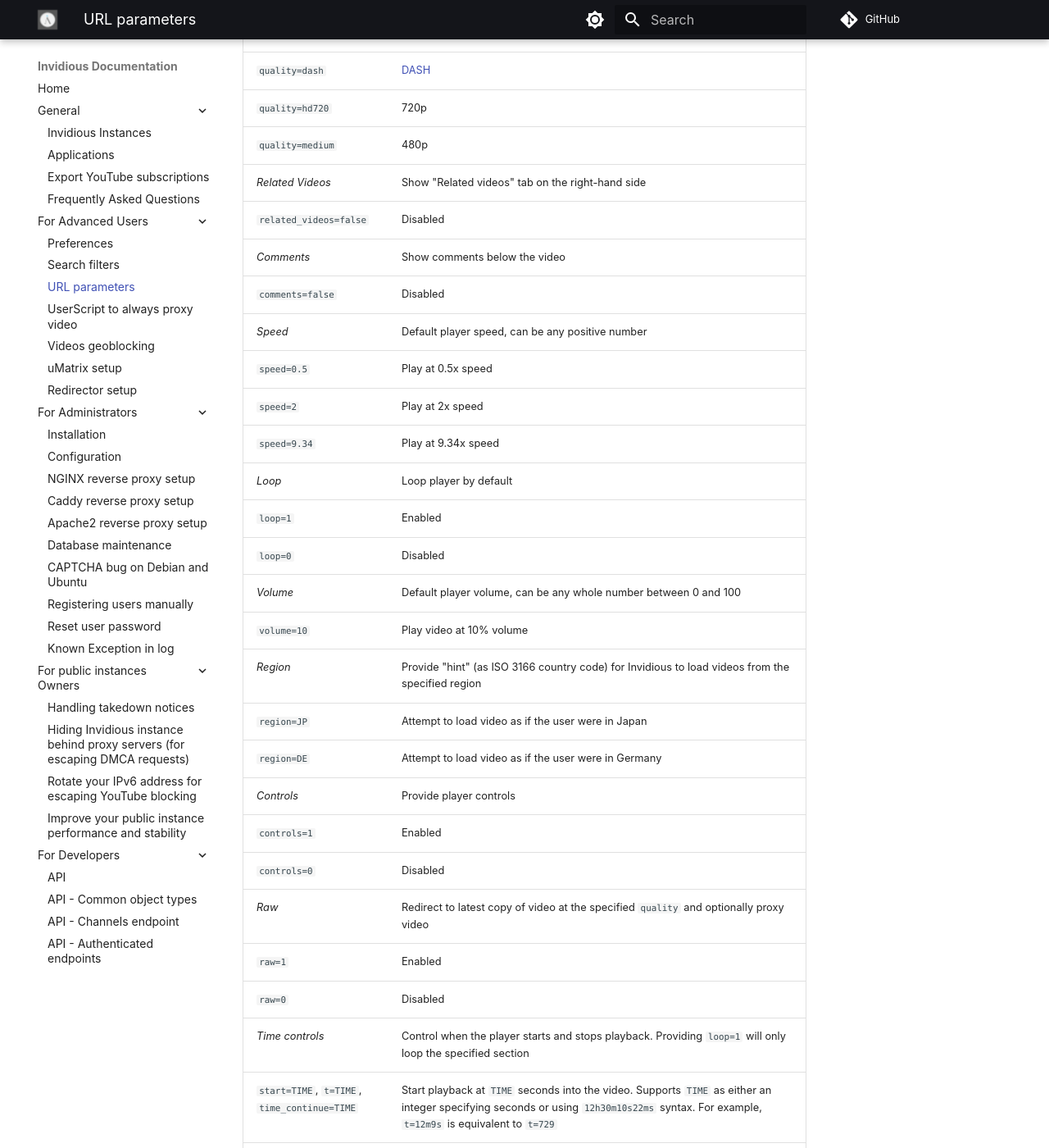
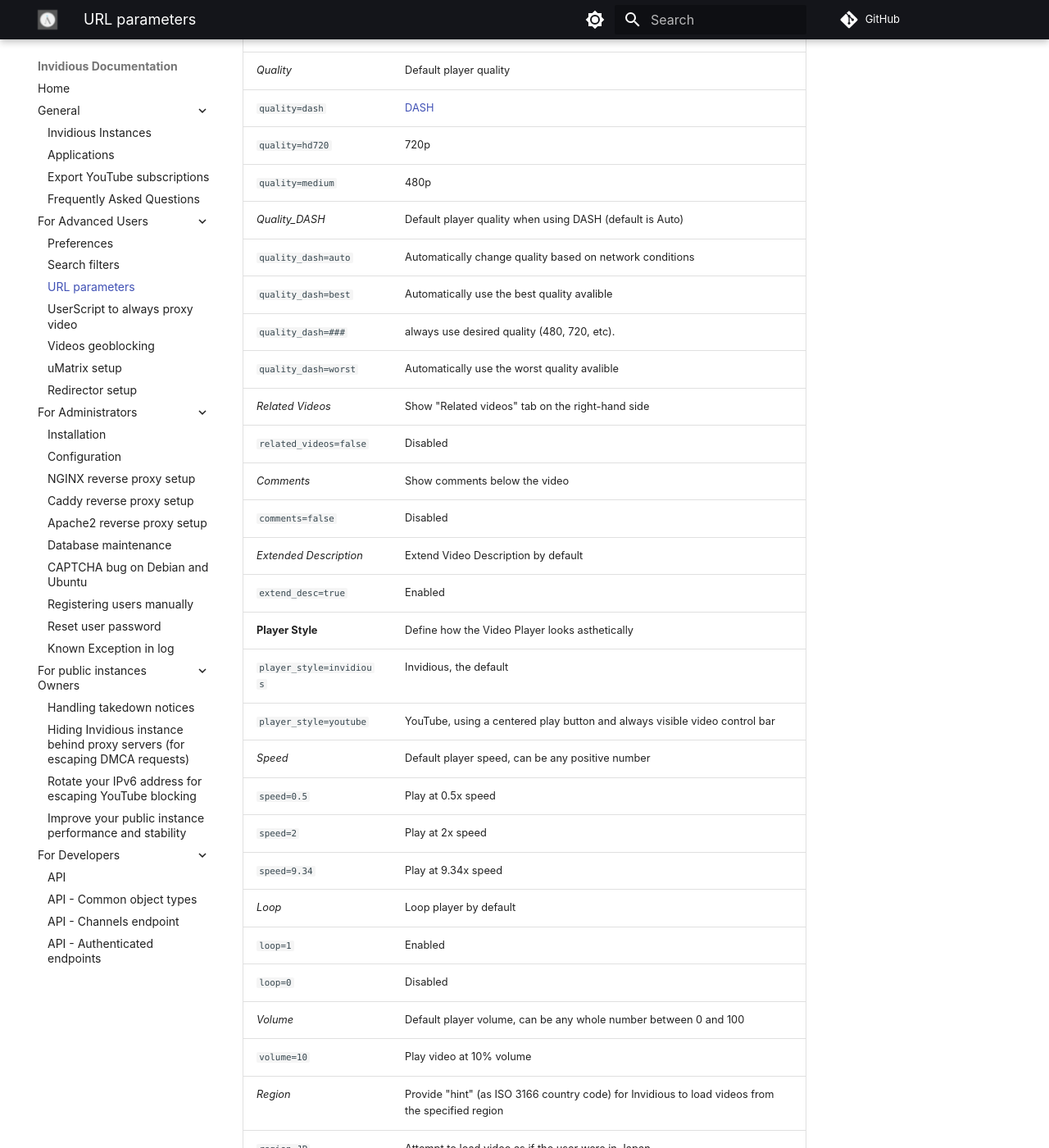
Before and after one commit to iv-org/documentation, an MkDocs documentation site: the page built from docs/url-parameters.md, in a window 1280 px wide and 1400 px high, scrolled down 2246 px. Shown: the whole window at 82% size. Built offline with MkDocs 1.6.1 and Material for MkDocs 9.7.7, drawn with Linux system fonts in a browser that asks for light colours; comment, search, counter and statistics services are not loaded; some of the changed text lies outside the part shown.

Commit message:
Update with all but two URL Parameters (#360)
* Update with quality_dash preference

The documentation has been updated to include the quality_dash preference to enforce preferred quality using dash.

* Added Extend Description

As far as I know, only two URL parameters are missing from here now, VR Mode and Save Player Position.

I have left these off intentionally because I do not know these option well enough to know what they do, how they work, or if they would be helpful parsed through extensions like Redirector or the URL Parameters Userscript.

I shall leave these two to be added by an individual more knowledgeable.

* Added `dark_mode=auto` Parameter

* Moved _Player Style_ up to Player parameters

* Update url-parameters.md

How's this?

* Update url-parameters.md

Returned the video player parameters

* Update url-parameters.md

```diff
--- a/docs/url-parameters.md
+++ b/docs/url-parameters.md
@@ -9,7 +9,8 @@
 | **Site-wide parameters**                     |                                                                                                                                                                                           |
 | _Dark mode_                                  | Configure default theme without setting cookies                                                                                                                                           |
 | `dark_mode=true`                             | Use dark theme                                                                                                                                                                            |
-| `dark_mode=false`                            | Use light theme                                                                                                                                                                           |
+| `dark_mode=false`                            | Use light theme      |
+| `dark_mode=auto`                             | Use system/browser theme
 | _Thin mode_                                  | Load HTML, CSS, JS and video elements (disables images)                                                                                                                                   |
 | `thin_mode=true`                             | Enabled                                                                                                                                                                                   |
 | `thin_mode=false`                            | Disabled                                                                                                                                                                                  |
@@ -52,10 +53,20 @@
 | `quality=dash`                               | [DASH](https://en.wikipedia.org/wiki/Dynamic_Adaptive_Streaming_over_HTTP)                                                                                                                |
 | `quality=hd720`                              | 720p                                                                                                                                                                                      |
 | `quality=medium`                             | 480p                                                                                                                                                                                      |
+| _Quality_DASH_                                    | Default player quality when using DASH (default is Auto)                                                                                                                                                                  |
+| `quality_dash=auto`                               | Automatically change quality based on network conditions                                                                                                              |
+| `quality_dash=best`                              | Automatically use the best quality avalible                                                                                                                                                                                     |
+| `quality_dash=###`                             | always use desired quality (480, 720, etc).                                                                                                                                                                                     |
+| `quality_dash=worst`                             | Automatically use the worst quality avalible                                                                                                                                                                                     |
 | _Related Videos_                             | Show "Related videos" tab on the right-hand side |
 | `related_videos=false`                       | Disabled              |
 | _Comments_                                   | Show comments below the video|
 | `comments=false`                             | Disabled           |
+| _Extended Description_                       | Extend Video Description by default |
+| `extend_desc=true`                           | Enabled
+**Player Style**                             |    Define how the Video Player looks asthetically                                                                                                                                                                                       |
+| `player_style=invidious`                     | Invidious, the default                                                                                                                                          |
+| `player_style=youtube`                       | YouTube, using a centered play button and always visible video control bar                                                                                                                                                                                         |
 | _Speed_                                      | Default player speed, can be any positive number                                                                                                                                          |
 | `speed=0.5`                                  | Play at 0.5x speed                                                                                                                                                                        |
 | `speed=2`                                    | Play at 2x speed                                                                                                                                                                          |
@@ -90,6 +101,3 @@
 | _Region_                                     | Provide "hint" (as ISO 3166 country code) for Invidious to load trending videos from the specified region                                                                                 |  |
 | `region=JP`                                  | Load videos that are trending in Japan                                                                                                                                                    |
 | `region=DE`                                  | Load videos that are trending in Germany                                                                                                                                                  |
-| **Player Style**                             |                                                                                                                                                                                           |
-| `player_style=invidious`                     | Invidious, the default                                                                                                                                          |
-| `player_style=youtube`                       | YouTube, using a centered play button and always visible video control bar                                                                                                                                                                                         |
```
